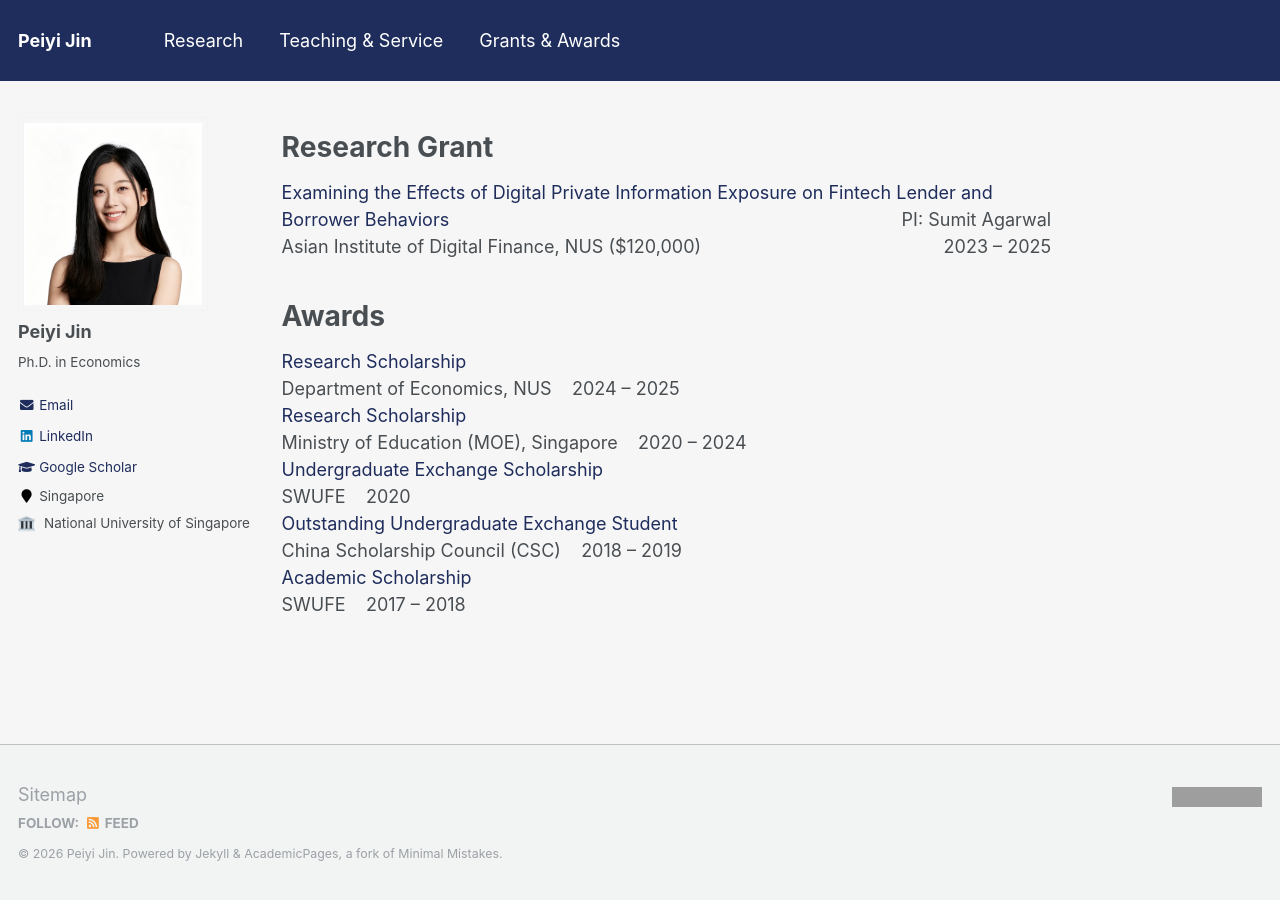
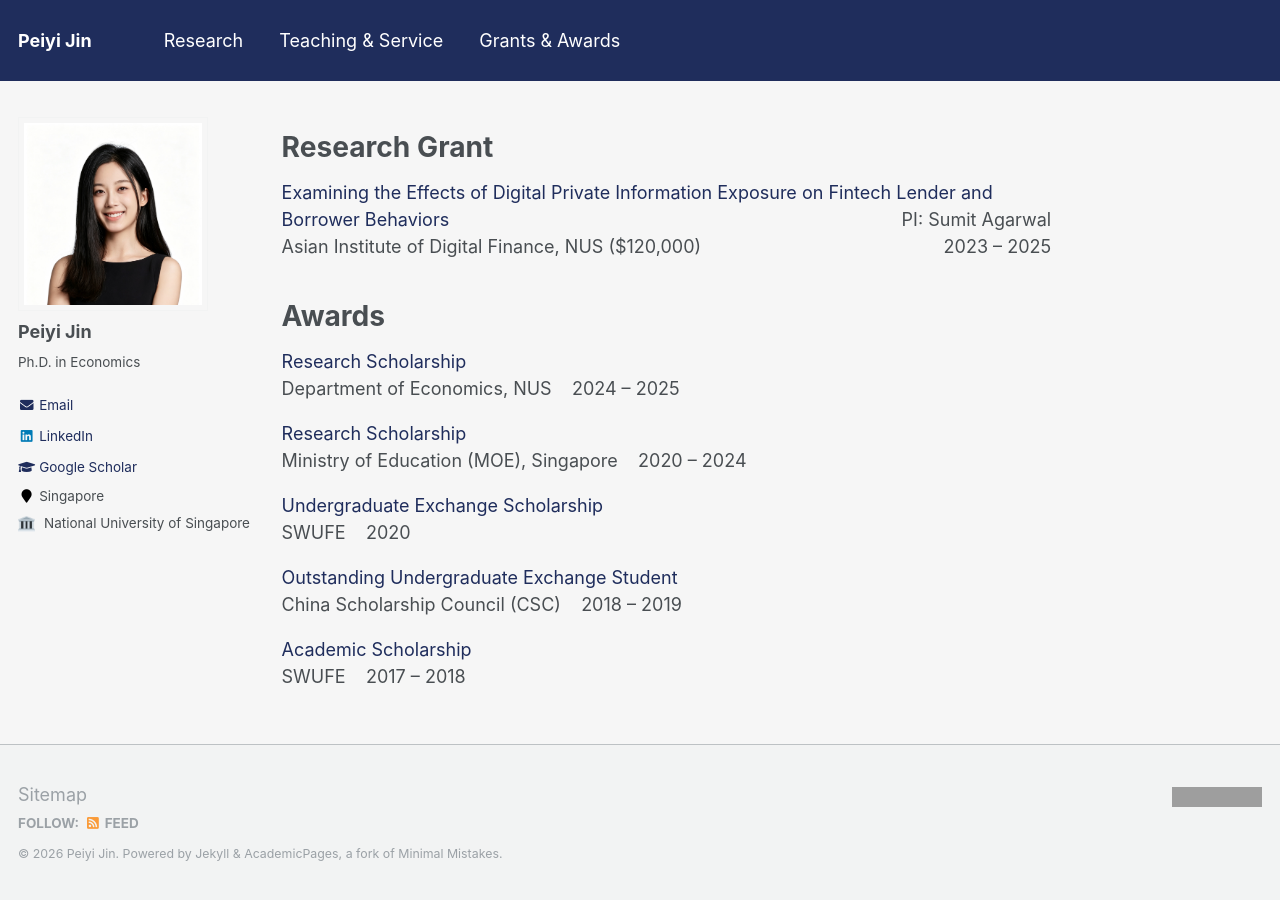
Before and after one commit to peiyi-jin/peiyi-jin.github.io, a Jekyll site: the page built from _pages/grants-awards.md, in a window 1280 px wide. Built offline with Jekyll 4.4.1, drawn with Linux system fonts in a browser that asks for light colours; grey boxes are pictures that could not be loaded.

Commit message:
Add vertical spacing between award entries
Co-Authored-By: Claude Opus 4.8 <noreply@anthropic.com>
Claude-Session: https://claude.ai/code/session_01HjK8embKbf6qQvSdpFYd5X

```diff
--- a/_pages/grants-awards.md
+++ b/_pages/grants-awards.md
@@ -22,7 +22,7 @@ Research Grant
 Awards
 ======
 
-<div style="overflow:auto;">
+<div style="overflow:auto; margin-bottom:18px;">
   <span style="color:#1F2D5C;">Research Scholarship</span>
   <div style="text-align:left;">
     Department of Economics, NUS&nbsp;&nbsp;&nbsp;
@@ -30,7 +30,7 @@ Awards
   </div>
 </div>
 
-<div style="overflow:auto;">
+<div style="overflow:auto; margin-bottom:18px;">
   <span style="color:#1F2D5C;">Research Scholarship</span>
   <div style="text-align:left;">
     Ministry of Education (MOE), Singapore&nbsp;&nbsp;&nbsp;
@@ -38,7 +38,7 @@ Awards
   </div>
 </div>
 
-<div style="overflow:auto;">
+<div style="overflow:auto; margin-bottom:18px;">
   <span style="color:#1F2D5C;">Undergraduate Exchange Scholarship</span>
   <div style="text-align:left;">
     SWUFE&nbsp;&nbsp;&nbsp;
@@ -46,7 +46,7 @@ Awards
   </div>
 </div>
 
-<div style="overflow:auto;">
+<div style="overflow:auto; margin-bottom:18px;">
   <span style="color:#1F2D5C;">Outstanding Undergraduate Exchange Student</span>
   <div style="text-align:left;">
     China Scholarship Council (CSC)&nbsp;&nbsp;&nbsp;
@@ -54,7 +54,7 @@ Awards
   </div>
 </div>
 
-<div style="overflow:auto;">
+<div style="overflow:auto; margin-bottom:18px;">
   <span style="color:#1F2D5C;">Academic Scholarship</span>
   <div style="text-align:left;">
     SWUFE&nbsp;&nbsp;&nbsp;
```
